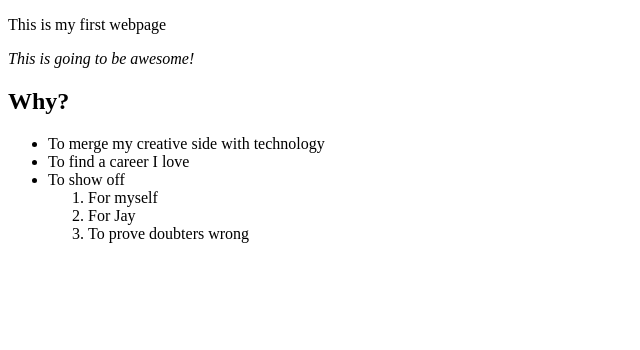
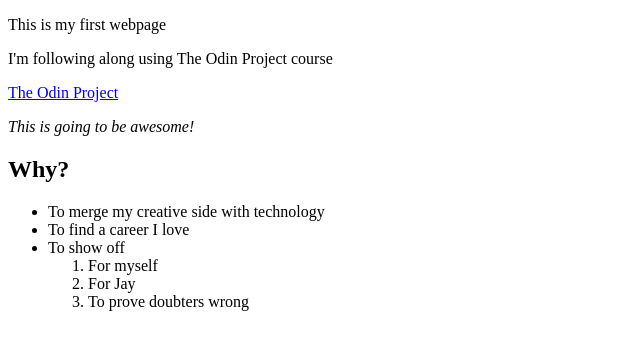
Before and after one commit to Vimira/html-test, a plain HTML site: page index.html in a window 1280 px wide. Shown: the whole page, without its empty margins (0-640 px from the left). Drawn offline with Linux system fonts and the light colour scheme.

Commit message:
Link added

```diff
--- a/index.html
+++ b/index.html
@@ -5,6 +5,8 @@
     </head>
     <body>
         <p>This is my first webpage</p>
+        <p>I'm following along using The Odin Project course</p>
+        <p><a href="https://www.theodinproject.com"> The Odin Project</a></p>
         <p><em>This is going to be awesome!</em></p>
         <h2>Why?</h2>
         <ul>
```
